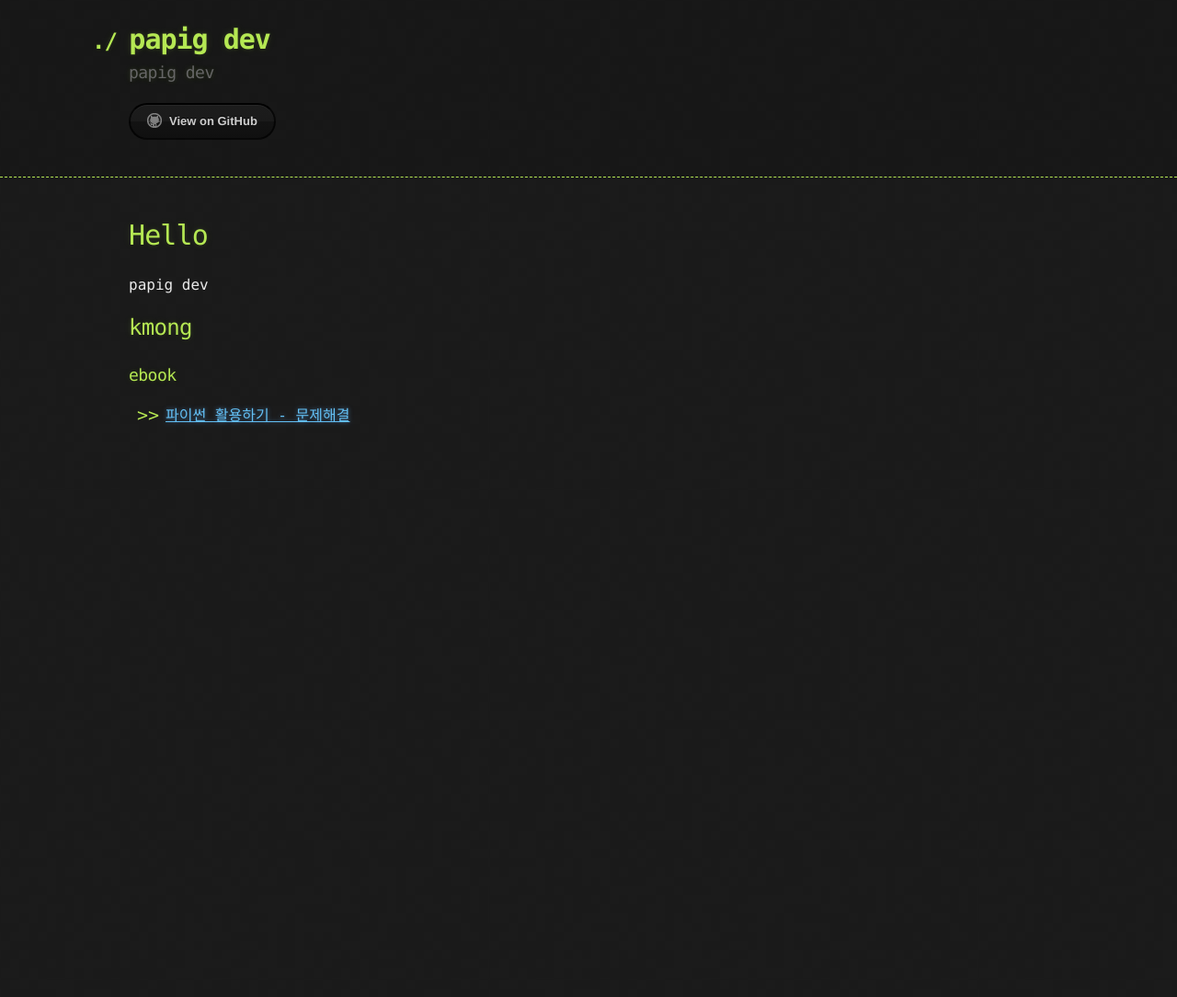
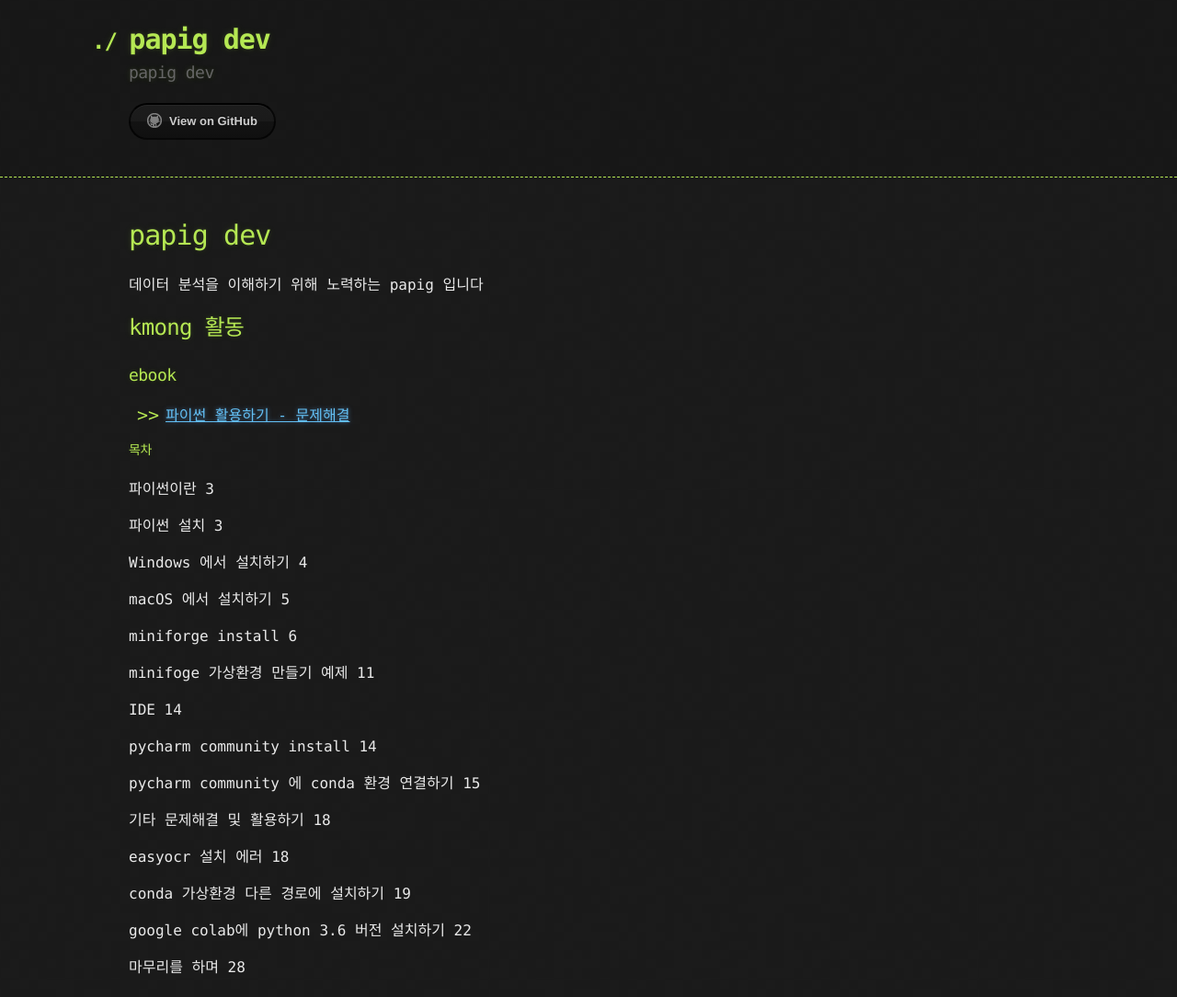
Before and after one commit to papig-dev/papig, a Jekyll site: the page built from index.md, in a window 1280 px wide. Shown: the whole page at 92% size. Built offline with Jekyll 4.4.1, drawn with Linux system fonts in a browser that asks for light colours; some web fonts are replaced; our own code applies the rules of GitHub Pages for plain Markdown files; before the commit the page ends 900 px from its top, so only the background shows below that.

Commit message:
Update index.md

```diff
--- a/index.md
+++ b/index.md
@@ -2,12 +2,44 @@
 layout: default
 ---
 
-# Hello
+# papig dev
 
-papig dev
+데이터 분석을 이해하기 위해 노력하는 papig 입니다
 
-## kmong
+
+## kmong 활동
 
 ### ebook
 
 - [파이썬 활용하기 - 문제해결](https://kmong.com/self-marketing/456995/Mysktg0hpV)
+
+
+#### 목차
+
+파이썬이란	                                  3
+
+파이썬 설치	                                3
+
+  Windows 에서 설치하기	                      4
+
+  macOS 에서 설치하기	                        5
+
+  miniforge install	                        6
+
+minifoge 가상환경 만들기 예제	               11
+
+IDE	                                       14
+
+  pycharm community install	               14
+
+  pycharm community 에 conda 환경 연결하기	 15
+
+기타 문제해결 및 활용하기	                   18
+
+  easyocr 설치 에러	                       18
+
+  conda 가상환경 다른 경로에 설치하기	         19
+
+  google colab에 python 3.6 버전 설치하기	   22
+
+마무리를 하며	                               28
```
